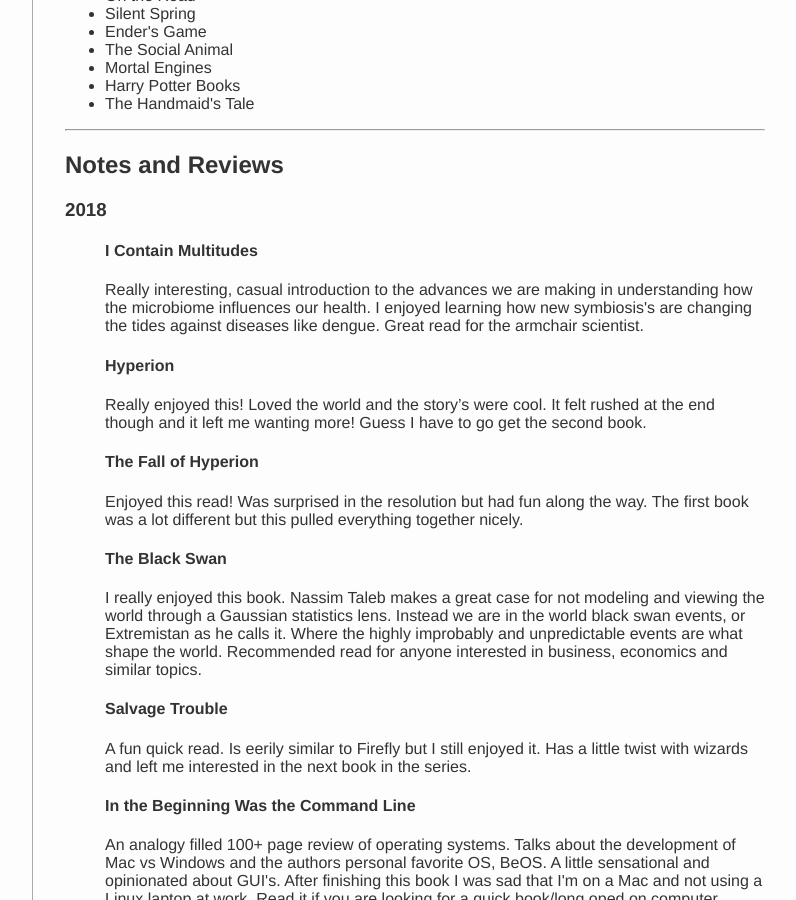
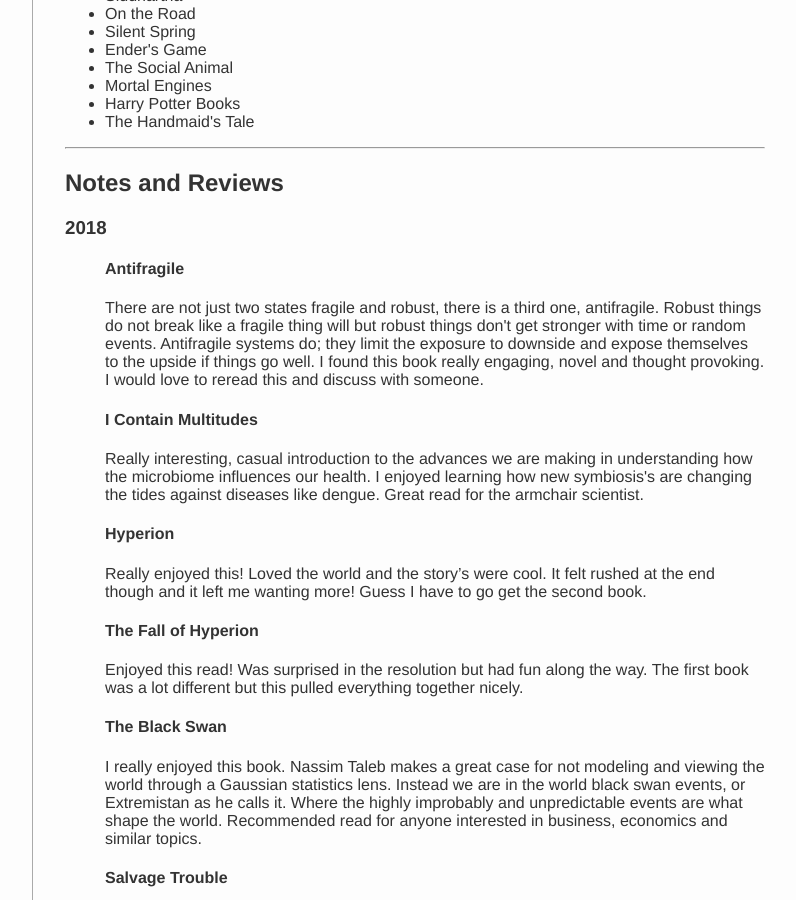
Before and after one commit to agundy/agundy.github.io, a Jekyll site: the page built from about/reading/index.html, in a window 1280 px wide and 900 px high, scrolled down 2029 px. Shown: the whole window, without its empty margins (328-1124 px from the left). Built offline with Jekyll 4.4.1, drawn with Linux system fonts in a browser that asks for light colours; some of the changed text lies outside the part shown.

Commit message:
Reading: Antifragile

```diff
--- a/_data/reading.yml
+++ b/_data/reading.yml
@@ -3,6 +3,16 @@
 books:
   - year: 2018
     books:
+      - title: Antifragile
+        version: Audiobook
+        notes: >
+          There are not just two states fragile and robust, there is a third
+          one, antifragile. Robust things do not break like a fragile thing
+          will but robust things don't get stronger with time or random events.
+          Antifragile systems do; they limit the exposure to downside and expose
+          themselves to the upside if things go well. I found this book really
+          engaging, novel and thought provoking. I would love to reread this
+          and discuss with someone.
       - title: Dead Mountain
       - title: Red Mars
       - title: Chaos Monkeys
```
